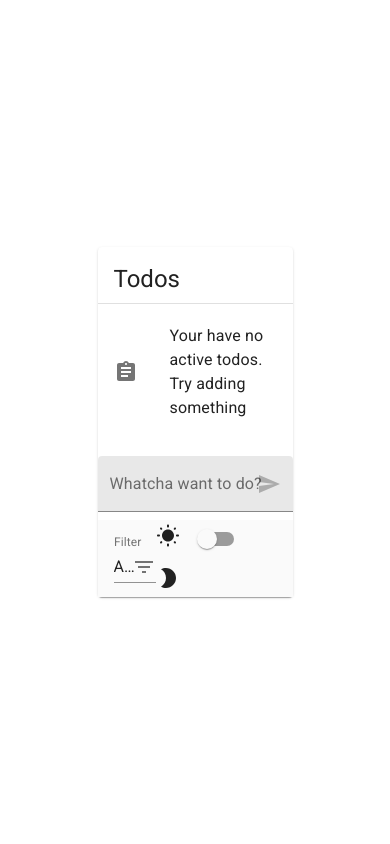
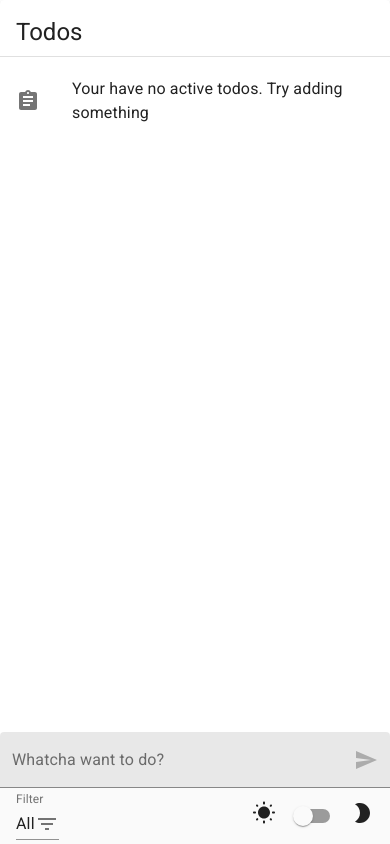
Before and after one commit to HaifengMei/todo-app-react-redux-mui, a React (Create React App) app: page / in a window 390 px wide. Built offline with nearby package versions, Linux system fonts and the light colour scheme; the HTML template or start-up script is replaced by a standard one.

Commit message:
optimized view for mobile and desktop

```diff
--- a/src/components/App.js
+++ b/src/components/App.js
@@ -7,43 +7,87 @@ import { Paper, Grid, Divider } from "@material-ui/core";
 import AppBar from "./AppBar";
 import Typography from "@material-ui/core/Typography";
 import { makeStyles } from "@material-ui/core/styles";
+import { useTheme } from "@material-ui/core/styles";
+import useMediaQuery from "@material-ui/core/useMediaQuery";
 
 const useStyles = makeStyles(theme => ({
+  root: {
+    height: "100%",
+    margin: 0,
+    padding: 0
+  },
+  header: {
+    position: "sticky",
+    top: 0
+  },
+  headerBG: {
+    backgroundColor: theme.palette.background.default
+  },
   text: {
     padding: theme.spacing(2, 2, 0)
   },
   gridItem: {
     width: "50%"
   },
-  root: {
-    height: "100%",
-    margin: 0,
-    padding: 0
-  },
   app: {
     height: "100%",
     display: "flex"
+  },
+  footer: {
+    position: "fixed",
+    bottom: 0,
+    width: "100%"
+  },
+  todosMobile: {
+    overflowY: "auto",
+    height: "75%"
+  },
+  todosDesktop: {
+    overflowY: "auto",
+    height: "300px"
   }
 }));
 
 const App = props => {
   const classes = useStyles();
+  const theme = useTheme();
+  const matches = useMediaQuery(theme.breakpoints.up("sm"));
+
   return (
     <ThemeProvider theme={props.theme}>
-      <Grid container alignItems="center" justify="center" direction="column">
-        <Grid item className={classes.gridItem}>
-          <Paper>
+      <Grid
+        container
+        alignItems={matches ? "center" : "stretch"}
+        justify={matches ? "center" : "flex-start"}
+        direction={matches ? "column" : "row"}
+      >
+        <Grid
+          item
+          xs={matches ? false : 12}
+          className={matches ? classes.gridItem : ""}
+        >
+          <Paper className={classes.root}>
+            <Grid item xs={12}>
               <Typography className={classes.text} variant="h5" gutterBottom>
                 Todos
               </Typography>
               <Divider />
+            </Grid>
+            <Grid
+              item
+              xs={12}
+              className={matches ? classes.todosDesktop : classes.todosMobile}
+            >
               <Route
                 exact
                 path="/"
                 render={() => <VisibleTodoList cookies={props.cookies} />}
               />
+            </Grid>
+            <Grid item xs={12} className={matches ? "" : classes.footer}>
               <AddTodo />
               <AppBar />
+            </Grid>
           </Paper>
         </Grid>
       </Grid>
--- a/src/components/AppBar.js
+++ b/src/components/AppBar.js
@@ -20,9 +20,7 @@ const useStyles = makeStyles(theme => ({
   },
   appBar: {
     backgroundColor: theme.palette.background.default,
-    color: theme.palette.text.primary,
-    top: "auto",
-    bottom: 0
+    color: theme.palette.text.primary
   },
   fabButton: {
     position: "absolute",
@@ -46,12 +44,6 @@ const TodoApBar = props => {
     >
       <Toolbar>
         <FilterTodos />
-        {/* <IconButton edge="start" color="inherit" aria-label="Searchbar">
-          <SearchIcon />
-        </IconButton> */}
-        {/* <Fab color="secondary" aria-label="add" className={classes.fabButton}>
-          <AddIcon />
-        </Fab> */}
         <div className={classes.grow} />
 
         <ThemeSwitcher edge="end" aria-label="theme-switcher" />
--- a/src/containers/AddTodo.js
+++ b/src/containers/AddTodo.js
@@ -6,11 +6,20 @@ import IconButton from "@material-ui/core/IconButton";
 import InputAdornment from "@material-ui/core/InputAdornment";
 import SendIcon from "@material-ui/icons/Send";
 import Cookies from "universal-cookie";
+import { makeStyles } from "@material-ui/core/styles";
+
+const useStyles = makeStyles(theme => ({
+  addTodo: {
+    backgroundColor: theme.palette.background.paper,
+    margin: 0
+  }
+}));
 const cookies = new Cookies();
 
 const AddTodo = ({ dispatch }) => {
+  const classes = useStyles();
+
   const textCookie = cookies.get("text") ? cookies.get("text") : "";
-
   const [text, setText] = useState(textCookie);
   const [error, setError] = useState(false);
   function handleSubmit() {
@@ -45,6 +54,7 @@ const AddTodo = ({ dispatch }) => {
       fullWidth
       onChange={handleChange}
       onKeyPress={onKeyPressed}
+      className={classes.addTodo}
       InputProps={{
         endAdornment: (
           <InputAdornment position="end">
--- a/src/containers/VisibleTodoList.js
+++ b/src/containers/VisibleTodoList.js
@@ -6,7 +6,7 @@ import TodoList from "../components/TodoList";
 import { getVisibleTodos } from "../selectors";
 import EmptyTodoList from "../components/EmptyTodoList";
 function VisibleTodoList(props) {
-  const { todos, isFetching, refreshTodos, toggleTodo, removeTodo } = props;
+  const { todos, isFetching, toggleTodo, removeTodo } = props;
 
   // function handleRefreshClick(e) {
   //   e.preventDefault();
--- a/src/index.js
+++ b/src/index.js
@@ -8,12 +8,8 @@ import { BrowserRouter } from "react-router-dom";
 import "typeface-roboto";
 import ThemedApp from "./containers/ThemedApp";
 import "./index.css";
-import Cookies from "universal-cookie";
-
-const cookies = new Cookies();
 
 const store = configureStore();
-console.log(cookies.get("myCat"));
 
 store.runSaga(rootSaga);
 
```
Lines whose indentation alone changed are shown as unchanged.
